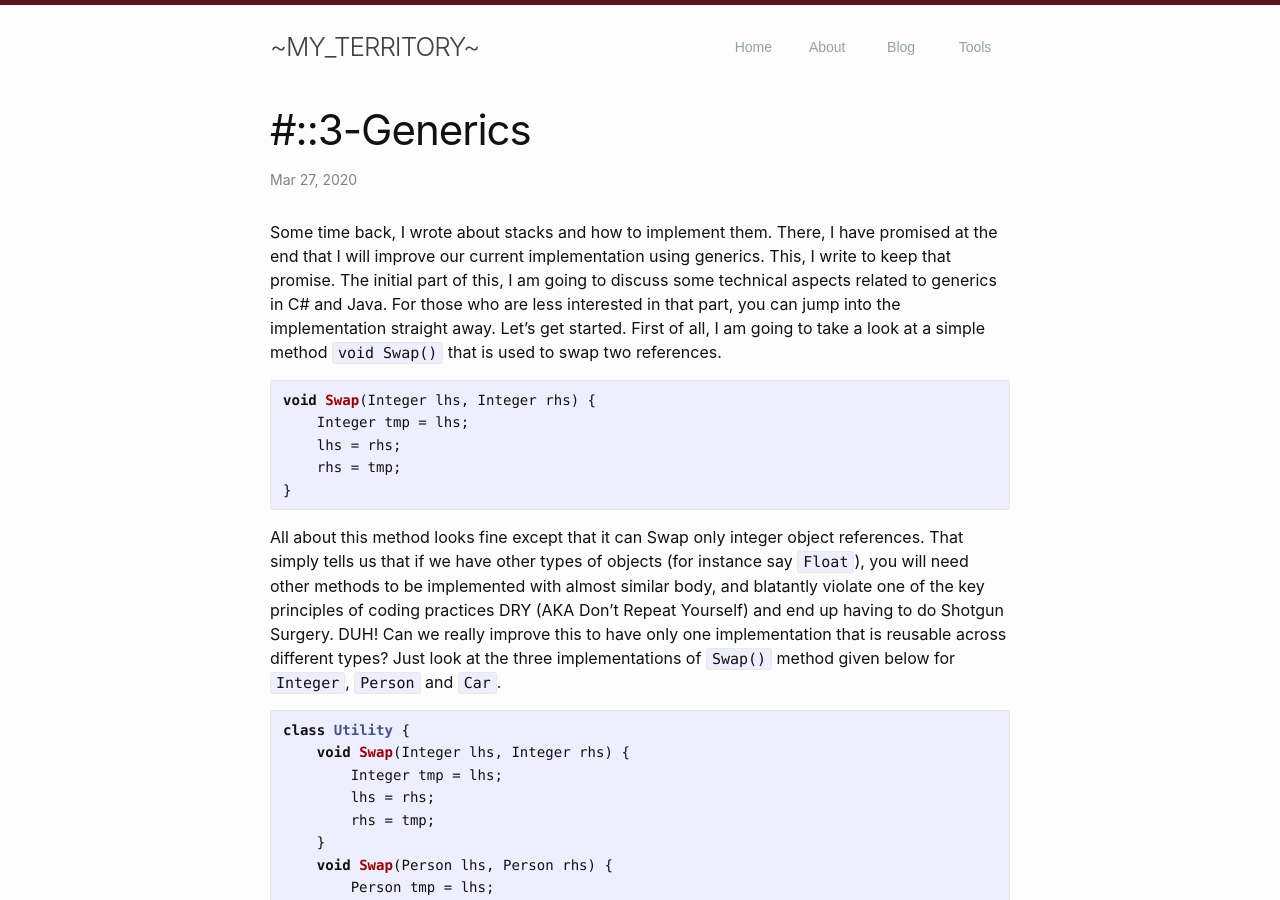
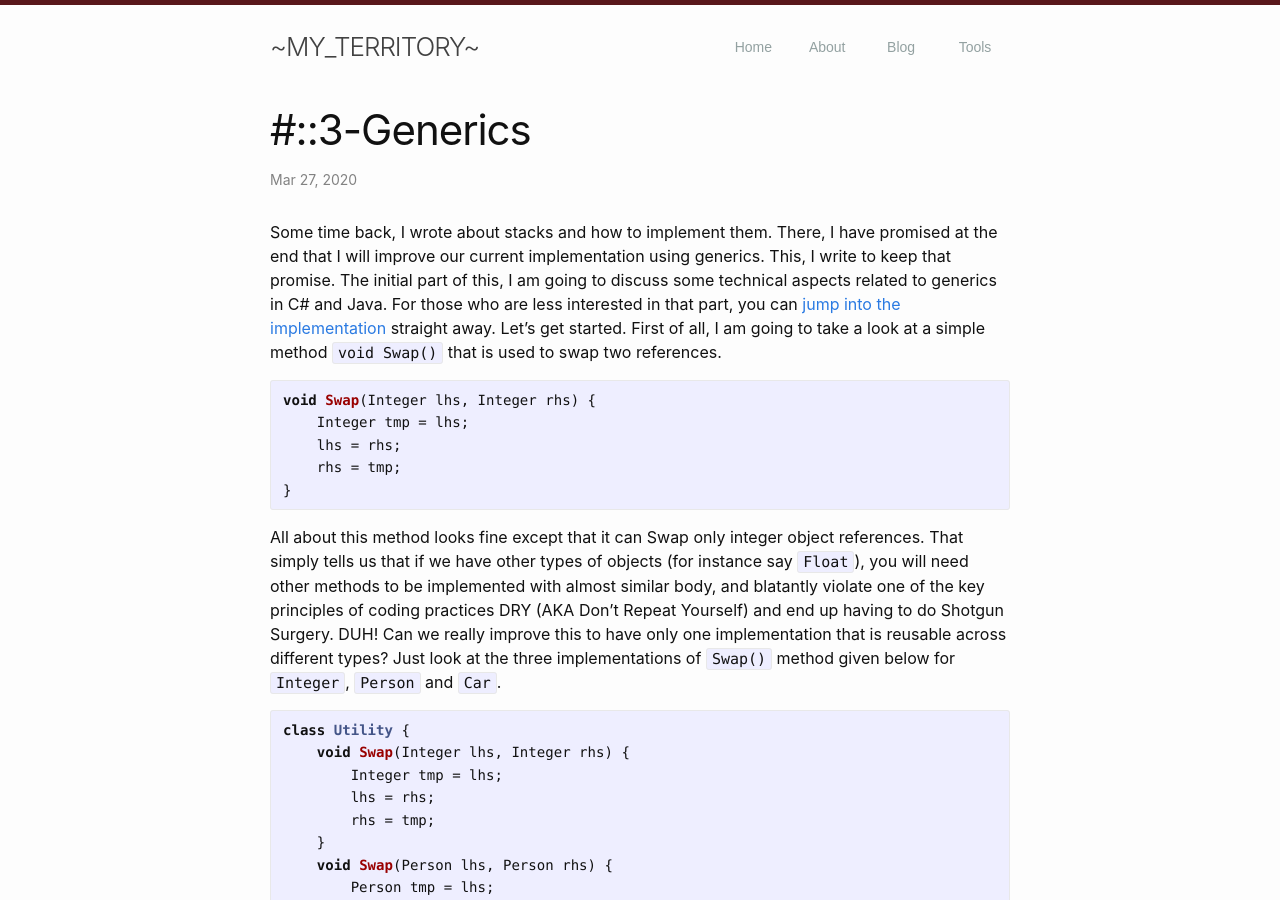
Before and after one commit to 000407/000407.github.io, a Jekyll site: the page built from _posts/techbits/2020-03-26-hash-3-generics.md, in a window 1280 px wide and 900 px high. Built offline with Jekyll 4.4.1, drawn with Linux system fonts in a browser that asks for light colours; comment, search, counter and statistics services are not loaded; part of the change alters nothing that is shown.

````diff
--- a/_posts/techbits/2020-03-26-hash-3-generics.md
+++ b/_posts/techbits/2020-03-26-hash-3-generics.md
@@ -6,7 +6,7 @@ categories: techbits
 excerpt: A deep dive into the concept of Generics, and a glance at under the hood of C# and Java, to slightly improve the understanding on how these two implements the concept of Generics.
 ---
 
-Some time back, I wrote about stacks and how to implement them. There, I have promised at the end that I will improve our current implementation using generics. This, I write to keep that promise. The initial part of this, I am going to discuss some technical aspects related to generics in C# and Java. For those who are less interested in that part, you can jump into the implementation straight away. Let’s get started. First of all, I am going to take a look at a simple method `void Swap()` that is used to swap two references.
+Some time back, I wrote about stacks and how to implement them. There, I have promised at the end that I will improve our current implementation using generics. This, I write to keep that promise. The initial part of this, I am going to discuss some technical aspects related to generics in C# and Java. For those who are less interested in that part, you can [jump into the implementation](#impl) straight away. Let’s get started. First of all, I am going to take a look at a simple method `void Swap()` that is used to swap two references.
 
 ```c#
 void Swap(Integer lhs, Integer rhs) {
@@ -317,7 +317,7 @@ List<Car> cars1 = objectMapper.readValue(jsonArray, new TypeReference<List<Car>>
 
 Even though you might think, “since the end result should be a `List<Car>` type argument for `TypeReference<>` should be obvious”, it seems like there is no inference channel that the compiler can understand so. Hence, the first method above will fail during the runtime. So the bottom line is, there should be some inference channels that the compiler/runtime is aware of, in order to successfully infer the types for generics.
 
-## Modified Stack
+## <a name='impl'></a>Modified Stack
 
 Previously, our stack supported only int data and now we are trying to make it work with different types. The first thing is to rewrite the IStack interface with generics.
 
````
